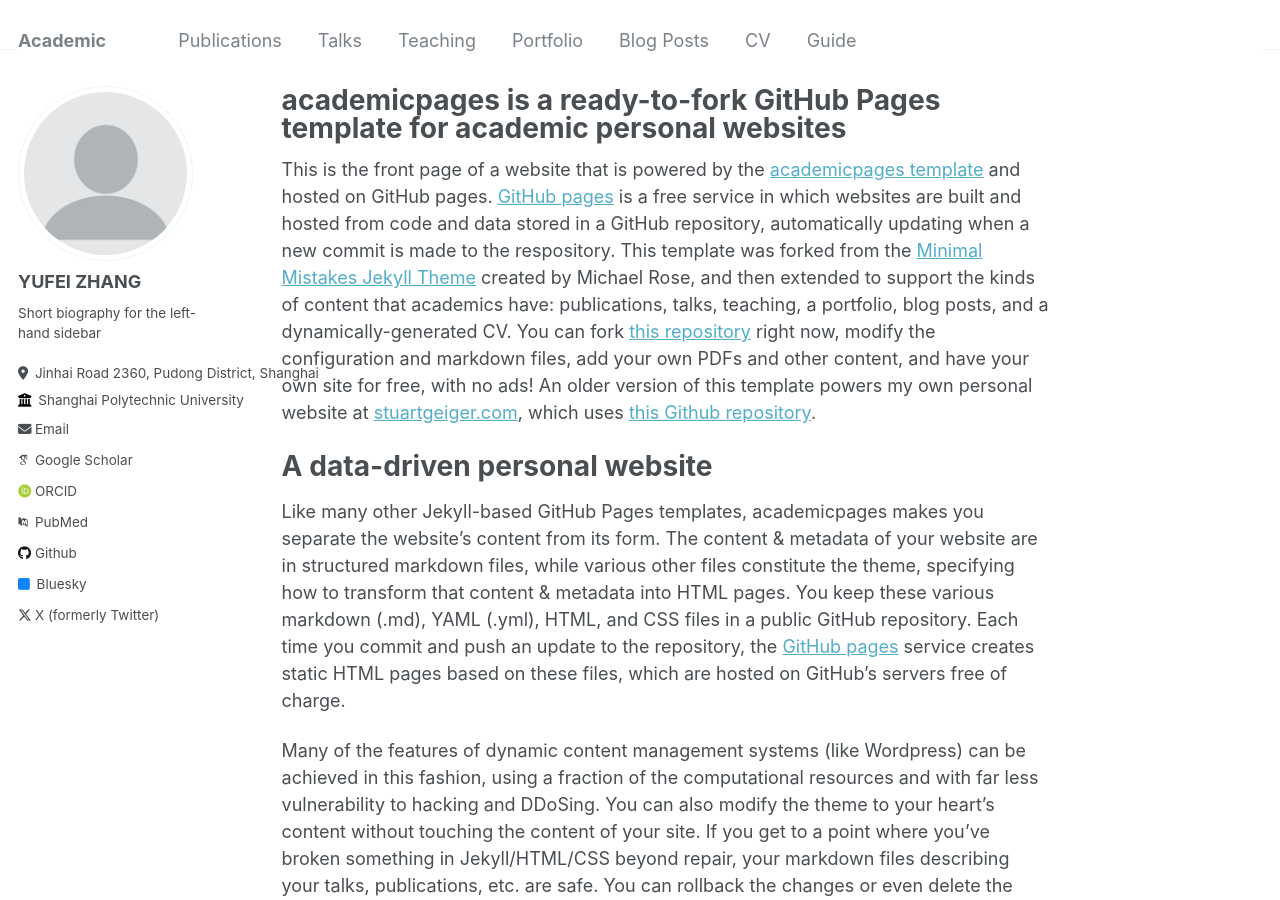
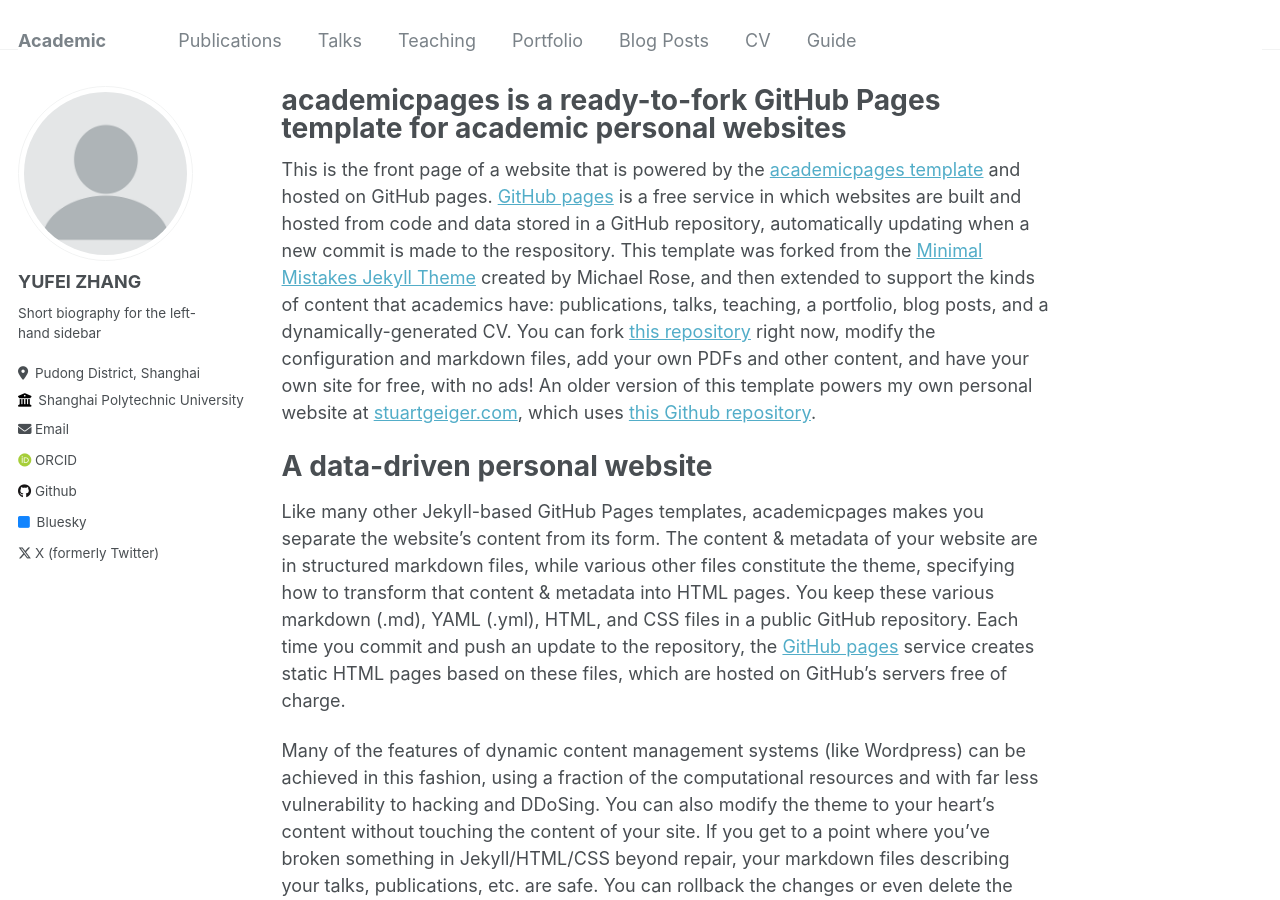
Before and after one commit to yfyaya/yfyaya.github.io, a Jekyll site: the page built from _pages/about.md, in a window 1280 px wide and 900 px high. Built offline with Jekyll 4.4.1, drawn with Linux system fonts in a browser that asks for light colours; some web fonts are replaced.

Commit message:
Update _config.yml

```diff
--- a/_config.yml
+++ b/_config.yml
@@ -25,18 +25,18 @@ author:
   name             : "YUFEI ZHANG"
   pronouns         : # example: "she/her"
   bio              : "Short biography for the left-hand sidebar"
-  location         : "Jinhai Road 2360, Pudong District, Shanghai"
+  location         : "Pudong District, Shanghai"
   employer         : "Shanghai Polytechnic University"
   uri              : # URL
   email            : "yfyaya AT foxmail.com"
 
   # Academic websites
-  arxiv            : # URL - Update with the correct link to your profile
-  googlescholar    : "https://scholar.google.com/citations?user=PS_CX0AAAAAJ"
-  impactstory      : # URL
-  orcid            : "http://orcid.org/yourorcidurl"
-  pubmed           : "https://www.ncbi.nlm.nih.gov/pubmed/?term=john+snow"
-  researchgate     : # URL
+  #arxiv            : # URL - Update with the correct link to your profile
+  #googlescholar    : "https://scholar.google.com/citations?user=PS_CX0AAAAAJ"
+  #impactstory      : # URL
+  orcid            : "https://orcid.org/0000-0001-7875-7490"
+  #pubmed           : "https://www.ncbi.nlm.nih.gov/pubmed/?term=john+snow"
+  #researchgate     : # URL
 
   # Repositories and software development
   bitbucket        : # Username - Update with your username on the site
```
